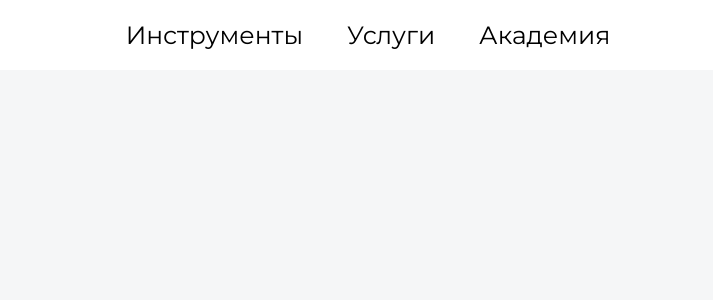
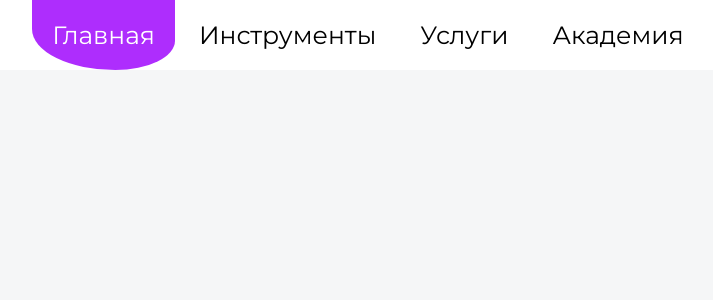
Before and after one commit to FizzFanatic/mysite-noGPT, a Flask app: page / in a window 1280 px wide. Shown: the top 300 px of the page, without its empty margins (272-985 px from the left). Run offline with Flask 3, Linux system fonts and the light colour scheme.

Commit message:
модификация шапки

```diff
--- a/static/css/index.css
+++ b/static/css/index.css
@@ -36,3 +36,9 @@ header a:hover {
 header li {
     display: inline; /* Свойство display определяет тип отображения элемента */
 }
+
+header a.active {
+    background-color: #ae2dfd;
+    border-radius: 0% 0% 50% 70%; /* border-radius — это CSS-свойство, позволяющее разработчикам определять, как скругляются границы блока */
+    color: #ffffff;
+}
--- a/templates/index.html
+++ b/templates/index.html
@@ -14,6 +14,7 @@
     <header>
         <!-- создаем список -->
         <ul>
+            <li><a href="{{ url_for('page_menu') }}" class="active">Главная</a></li>
             <li><a href="{{ url_for('page_tools') }}">Инструменты</a></li>
             <li><a href="{{ url_for('page_services') }}">Услуги</a></li>
             <li><a href="{{ url_for('page_academy') }}">Академия</a></li>
```
